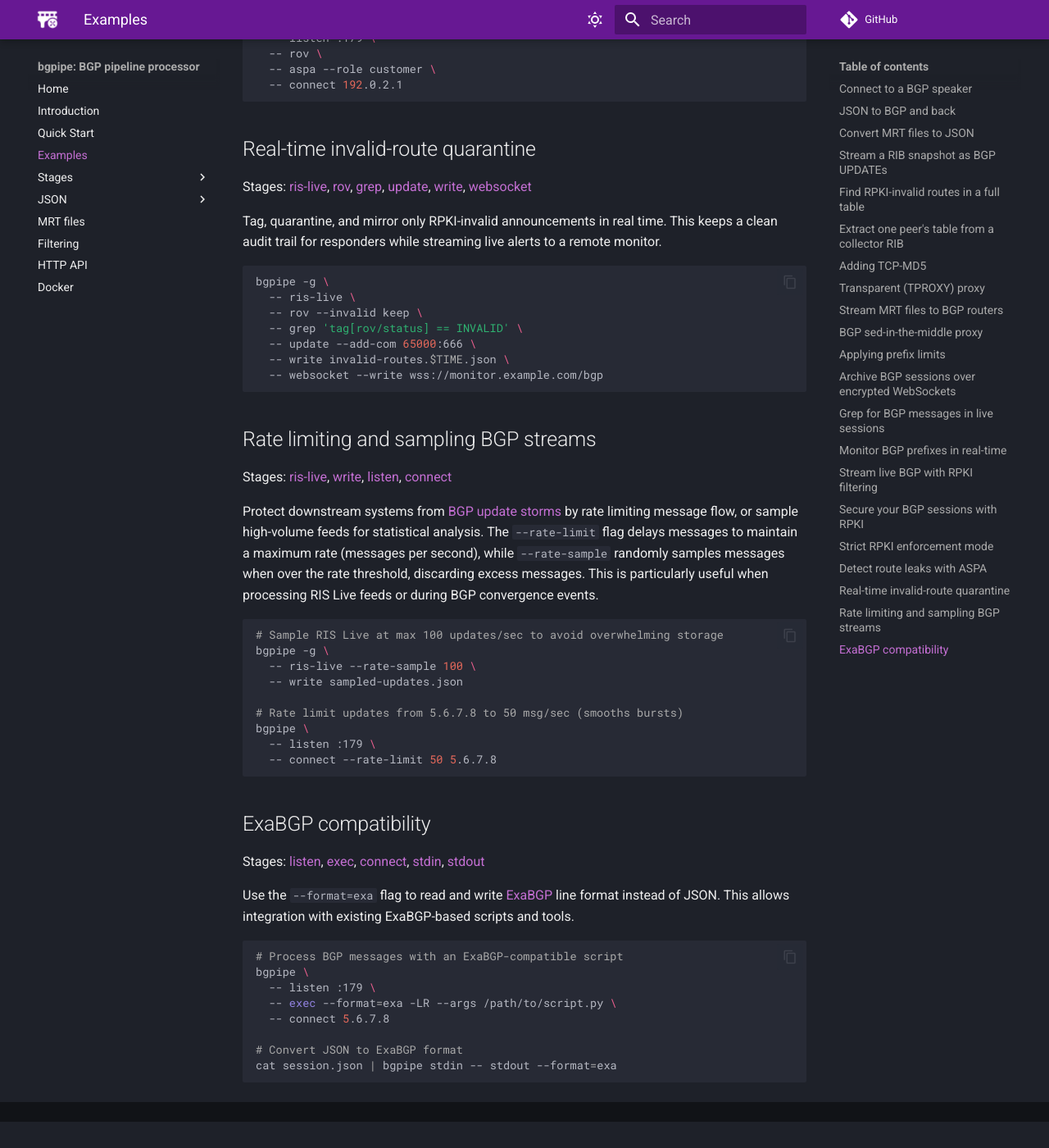
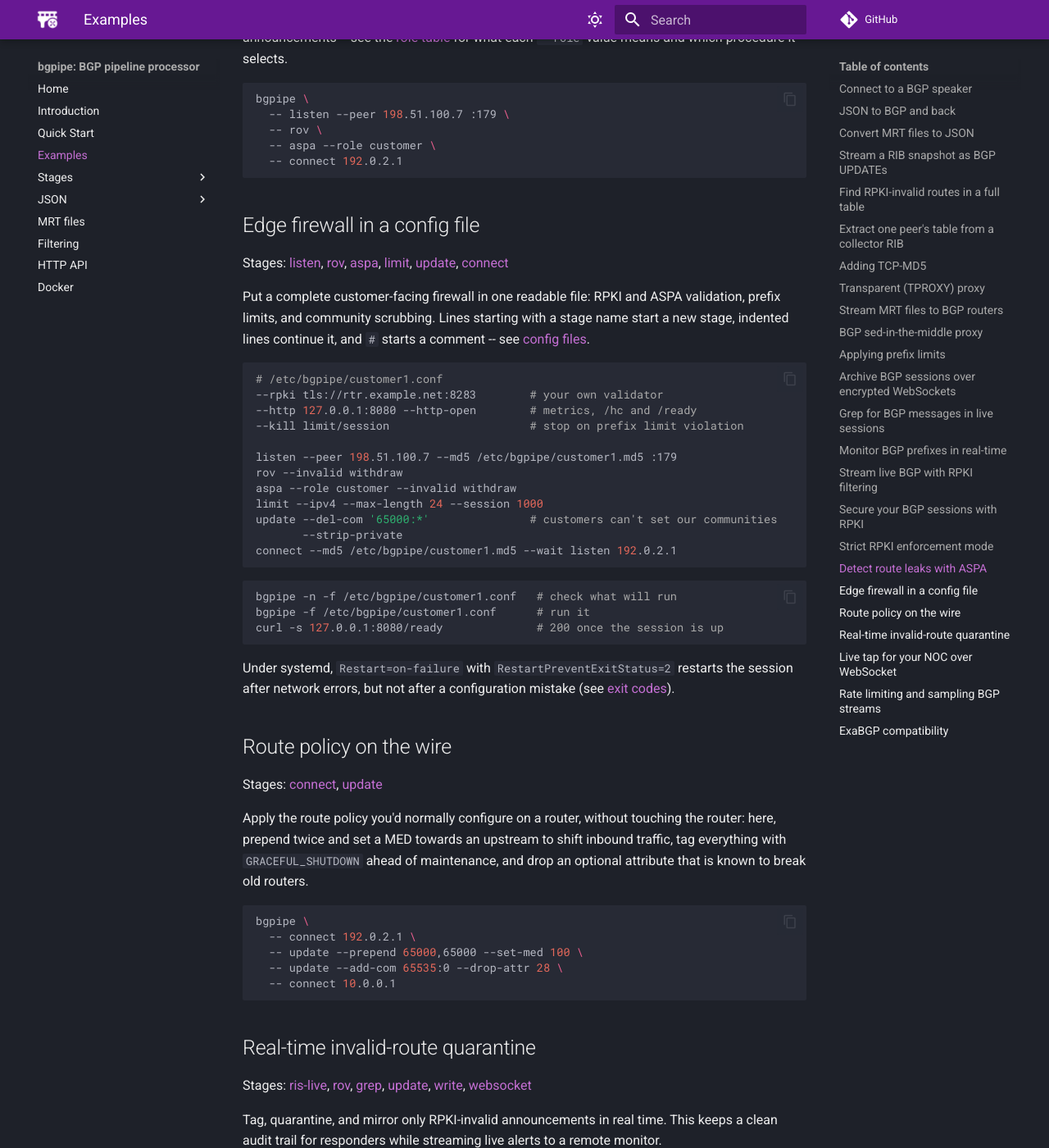
Before and after one commit to bgpfix/bgpipe, an MkDocs documentation site: the page built from docs/examples.md, in a window 1280 px wide and 1400 px high, scrolled down 6802 px. Shown: the whole window at 82% size. Built offline with MkDocs 1.6.1 and Material for MkDocs 9.7.7, drawn with Linux system fonts in a browser that asks for light colours; comment, search, counter and statistics services are not loaded; the version menu is left out; before the commit the page ends 8170 px from its top, so only the background shows below that; some of the changed text lies outside the part shown.

Commit message:
docs: examples for --peer, config files, route policy, NOC tap; HTTPS RPKI default; index features; fix grep example

````diff
--- a/docs/examples.md
+++ b/docs/examples.md
@@ -86,6 +86,8 @@
   -- listen :179 \
   -- connect --wait listen --md5 solarwinds123 1.2.3.4
 ```
+
+To keep the password out of `ps` and shell history, use `--md5 '$BGP_MD5'` (an environment variable) or `--md5 /etc/bgpipe/md5.secret` (a file).
 
 ## Transparent (TPROXY) proxy
 
@@ -211,12 +213,12 @@
 
 Stages: [listen](stages/listen.md), [rov](stages/rov.md), [connect](stages/connect.md)
 
-Add RPKI validation to a BGP proxy between two routers: one dials into bgpipe's `listen` stage, and bgpipe forwards the now-validated session onward to `5.6.7.8` via `connect`. Invalid prefixes are automatically moved to the withdrawn list (following [RFC 7606](https://datatracker.ietf.org/doc/html/rfc7606)), preventing propagation of unauthorized route announcements. RPKI uses cryptographic signatures to verify that an AS is authorized to originate a prefix - this protects against both malicious hijacks and configuration errors. The validator connects to Cloudflare's public RTR server by default (or you can point the global `--rpki` option at another server or a local ROA cache file).
+Add RPKI validation to a BGP proxy between two routers: one dials into bgpipe's `listen` stage, and bgpipe forwards the now-validated session onward to `5.6.7.8` via `connect`. Invalid prefixes are automatically moved to the withdrawn list (following [RFC 7606](https://datatracker.ietf.org/doc/html/rfc7606)), preventing propagation of unauthorized route announcements. RPKI uses cryptographic signatures to verify that an AS is authorized to originate a prefix - this protects against both malicious hijacks and configuration errors. By default, the RPKI data comes over HTTPS from Cloudflare's public [rpki-client](https://www.rpki-client.org/) export; point the global `--rpki` option at your own validator (RTR, `tls://`, a URL, or a local file) for production. `--peer` makes sure only the expected router can connect.
 
 ```bash
 # Secure 5.6.7.8 by validating routes from the router that dials in on :179
 bgpipe \
-  -- listen :179 \
+  -- listen --peer 192.0.2.1 :179 \
   -- rov \
   -- connect 5.6.7.8
 ```
@@ -230,7 +232,7 @@
 ```bash
 # Drop messages announcing INVALID and/or NOT_FOUND prefixes
 bgpipe --events rov/dropped \
-  -- listen :179 \
+  -- listen --peer 192.0.2.1 :179 \
   -- rov --strict --invalid=drop --event dropped \
   -- connect 5.6.7.8
 ```
@@ -243,10 +245,53 @@
 
 ```bash
 bgpipe \
-  -- listen :179 \
+  -- listen --peer 198.51.100.7 :179 \
   -- rov \
   -- aspa --role customer \
   -- connect 192.0.2.1
+```
+
+## Edge firewall in a config file
+
+Stages: [listen](stages/listen.md), [rov](stages/rov.md), [aspa](stages/aspa.md), [limit](stages/limit.md), [update](stages/update.md), [connect](stages/connect.md)
+
+Put a complete customer-facing firewall in one readable file: RPKI and ASPA validation, prefix limits, and community scrubbing. Lines starting with a stage name start a new stage, indented lines continue it, and `#` starts a comment -- see [config files](quickstart.md#config-files).
+
+```bash
+# /etc/bgpipe/customer1.conf
+--rpki tls://rtr.example.net:8283        # your own validator
+--http 127.0.0.1:8080 --http-open        # metrics, /hc and /ready
+--kill limit/session                     # stop on prefix limit violation
+
+listen --peer 198.51.100.7 --md5 /etc/bgpipe/customer1.md5 :179
+rov --invalid withdraw
+aspa --role customer --invalid withdraw
+limit --ipv4 --max-length 24 --session 1000
+update --del-com '65000:*'               # customers can't set our communities
+       --strip-private
+connect --md5 /etc/bgpipe/customer1.md5 --wait listen 192.0.2.1
+```
+
+```bash
+bgpipe -n -f /etc/bgpipe/customer1.conf   # check what will run
+bgpipe -f /etc/bgpipe/customer1.conf      # run it
+curl -s 127.0.0.1:8080/ready              # 200 once the session is up
+```
+
+Under systemd, `Restart=on-failure` with `RestartPreventExitStatus=2` restarts the session after network errors, but not after a configuration mistake (see [exit codes](quickstart.md#exit-codes)).
+
+## Route policy on the wire
+
+Stages: [connect](stages/connect.md), [update](stages/update.md)
+
+Apply the route policy you'd normally configure on a router, without touching the router: here, prepend twice and set a MED towards an upstream to shift inbound traffic, tag everything with `GRACEFUL_SHUTDOWN` ahead of maintenance, and drop an optional attribute that is known to break old routers.
+
+```bash
+bgpipe \
+  -- connect 192.0.2.1 \
+  -- update --prepend 65000,65000 --set-med 100 \
+  -- update --add-com 65535:0 --drop-attr 28 \
+  -- connect 10.0.0.1
 ```
 
 ## Real-time invalid-route quarantine
@@ -263,6 +308,22 @@
   -- update --add-com 65000:666 \
   -- write invalid-routes.$TIME.json \
   -- websocket --write wss://monitor.example.com/bgp
+```
+
+## Live tap for your NOC over WebSocket
+
+Stages: [connect](stages/connect.md), [websocket](stages/websocket.md)
+
+Mirror a production session to any number of WebSocket clients (dashboards, scripts, `websocat`), read-only and password-protected. Clients that can't keep up are disconnected, so a stuck dashboard can never stall the BGP session.
+
+```bash
+bgpipe \
+  -- connect 192.0.2.1 \
+  -- websocket -LR --listen --write --auth /etc/bgpipe/noc.auth ws://10.0.0.5:8080/bgp \
+  -- connect 10.0.0.1
+
+# from another host (user:pass in noc.auth)
+websocat --basic-auth noc:s3cret ws://10.0.0.5:8080/bgp
 ```
 
 ## Rate limiting and sampling BGP streams
````
Also changed, not shown: docs/index.md (+6 -4 lines), docs/stages/grep.md (+1 -1 lines).
